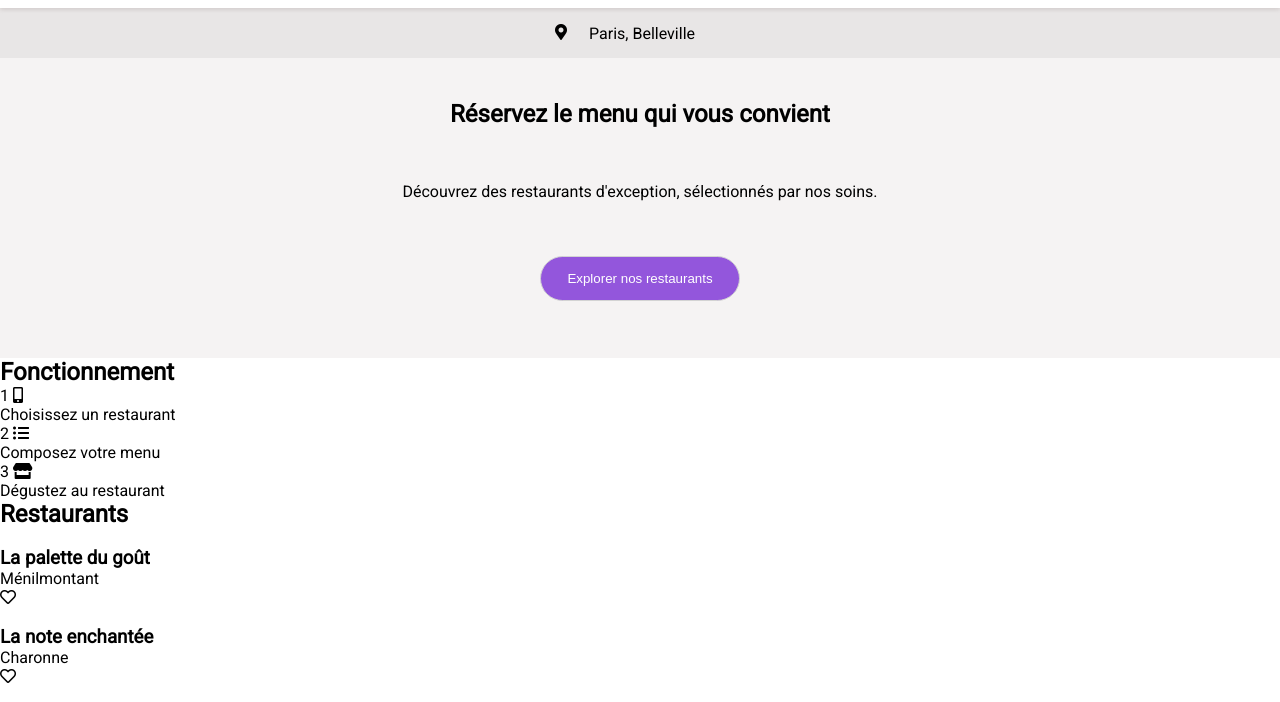
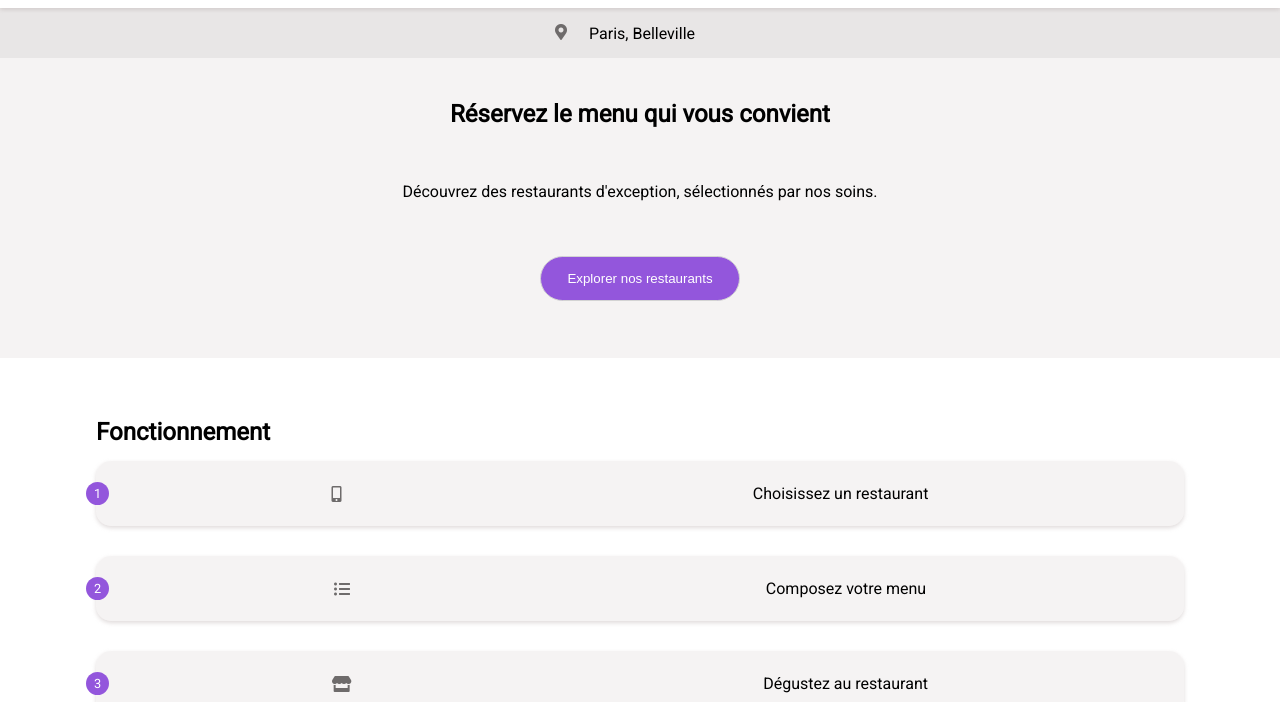
Before and after one commit to Arthagau/HourmanMaxime_3_12042021, a plain HTML site: page index.html in a window 1280 px wide. Shown: the part 59-761 px from the top of the page. Drawn offline with Linux system fonts and the light colour scheme; a web font is replaced by a local one.

Commit message:
Bloc fonctionnement

```diff
--- a/sass/base/typography.scss
+++ b/sass/base/typography.scss
@@ -1,6 +1,7 @@
 $primary: #9356DC;
 $secondary: #FF79DA;
 $tertiary: #99E2D0;
+$bgcolor: rgba(221, 216, 216, 0.308);
 
 @import url('https://fonts.googleapis.com/css2?family=Roboto&family=Shrikhand&display=swap');
 
@@ -13,3 +14,9 @@ body, h1, h2 {
 * a {
     color: white
 }
+.loc i, .fct i {
+    color: rgb(110, 107, 107);
+}
+.intro, .fct__list {
+    background-color: $bgcolor;
+}
--- a/sass/components/intro.scss
+++ b/sass/components/intro.scss
@@ -1,6 +1,5 @@
 .intro {
     height: 300px;
-    background-color: rgba(221, 216, 216, 0.308);
     display: flex;
     flex-direction: column;
     justify-content: space-around;
--- /dev/null
+++ b/sass/components/process.scss
@@ -0,0 +1,32 @@
+.fct {
+    height: 370px;
+    width: 85%;
+    padding-top: 60px;
+    display: flex;
+    flex-direction: column;
+    margin: 0 auto;
+    &__list {
+        box-shadow: 0px 2px 4px 0px rgba(214, 207, 207, 0.75);
+        display: flex;
+        align-items: center;
+        justify-content: space-around;
+        margin: 15px 0;
+        padding: 0 50px 0 30px;
+        border-radius: 15px;
+        height: 65px;
+        position: relative;
+        &__number {
+            border-radius: 20px;
+            color: white;
+            background-color: $primary;
+            display: flex;
+            align-items: center;
+            justify-content: center;
+            width: 23px;
+            height: 23px;
+            font-size: 0.8rem;
+            position: absolute;
+            left: -10px;
+        }
+    }
+}
--- a/style.scss
+++ b/style.scss
@@ -9,3 +9,4 @@
 @import "./sass/layouts/header_footer";
 @import "./sass/components/localisation.scss";
 @import "./sass/components/intro.scss";
+@import "./sass/components/process.scss";
```
Also changed, not shown: style.css, 1 other file.
